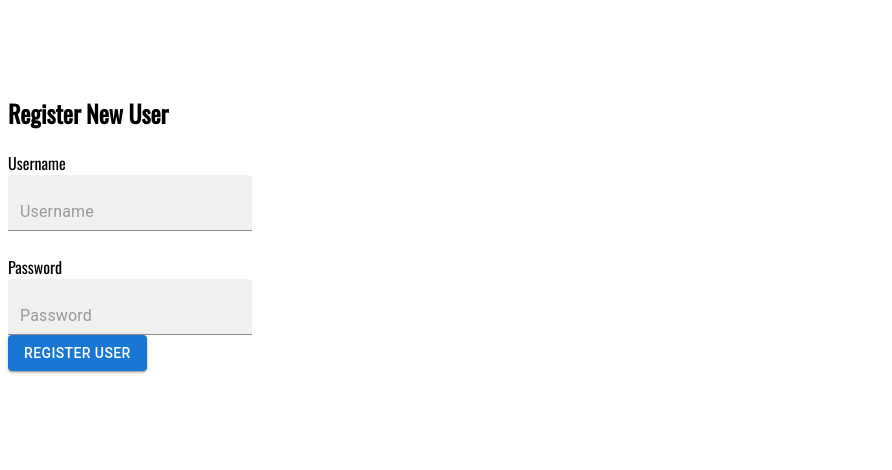
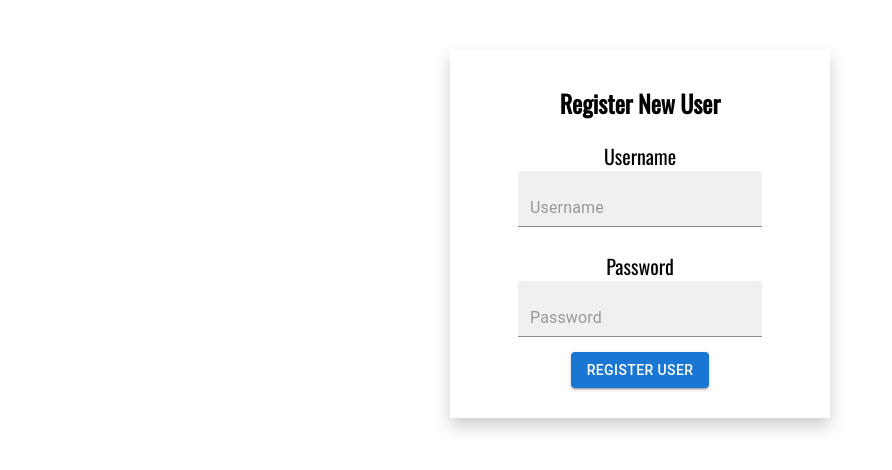
Before and after one commit to KayPaint/Strangers-Things_UNIV, a React app: page /account in a window 1280 px wide. Shown: the part 108-578 px from the top of the page, without its empty margins (0-892 px from the left). Built offline with nearby package versions, Linux system fonts and the light colour scheme.

Commit message:
Updated styling

```diff
--- a/public/style.css
+++ b/public/style.css
@@ -3,7 +3,7 @@
 }
 
 body {
-    padding-top: 175px;
+    padding-top: 150px;
     padding-bottom: 80px;
 }
 
@@ -69,4 +69,25 @@ body {
     display: flex;
     justify-content: space-around;
     flex-wrap: wrap;
+    padding: 10px;
 }
+
+.account-form {
+    margin: auto;
+    box-shadow: 0 8px 16px 0 rgba(0,0,0,0.2);
+    padding: 15px;
+    max-width: 350px;
+    text-align: center;
+}
+
+.account-form-button-container {
+    padding: 15px;
+}
+
+.account-form-title {
+    text-align: center;
+}
+
+.account-form-label {
+    font-size: 20px;
+}
```
